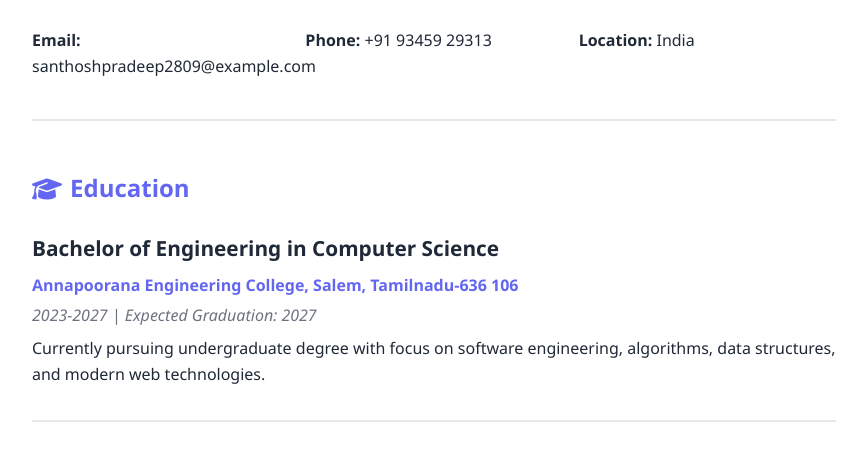
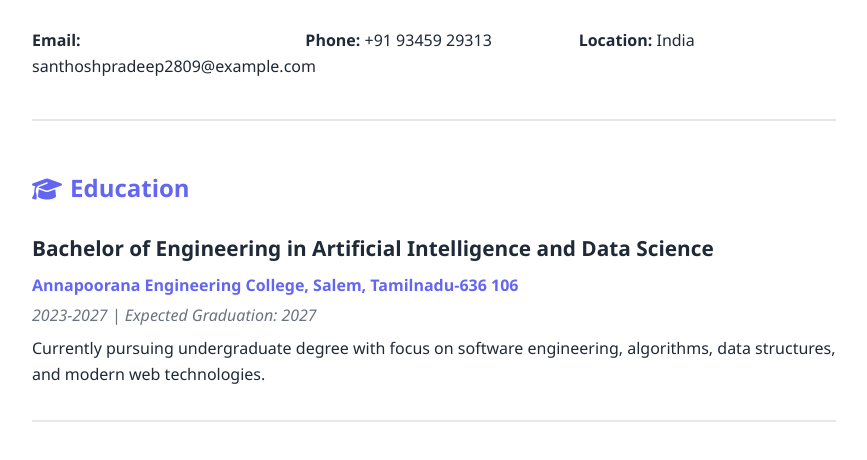
Before and after one commit to SanthoshPradeep/Portfoilo, a Flask app: page /resume in a window 1280 px wide. Shown: the part 586-1046 px from the top of the page, without its empty margins (206-1073 px from the left). Run offline with Flask 3, Linux system fonts and the light colour scheme.

Commit message:
Update resume.html

```diff
--- a/SanthoshPradeep/templates/resume.html
+++ b/SanthoshPradeep/templates/resume.html
@@ -46,7 +46,7 @@
             <div class="resume-section-block">
                 <h2><i class="fas fa-graduation-cap"></i> Education</h2>
                 <div class="education-entry">
-                    <h3>Bachelor of Engineering in Computer Science</h3>
+                    <h3>Bachelor of Engineering in Artificial Intelligence and Data Science</h3>
                     <p class="institution">{{ student.college }}</p>
                     <p class="period">{{ student.academic_period }} | Expected Graduation: 2027</p>
                     <p>Currently pursuing undergraduate degree with focus on software engineering,
```
